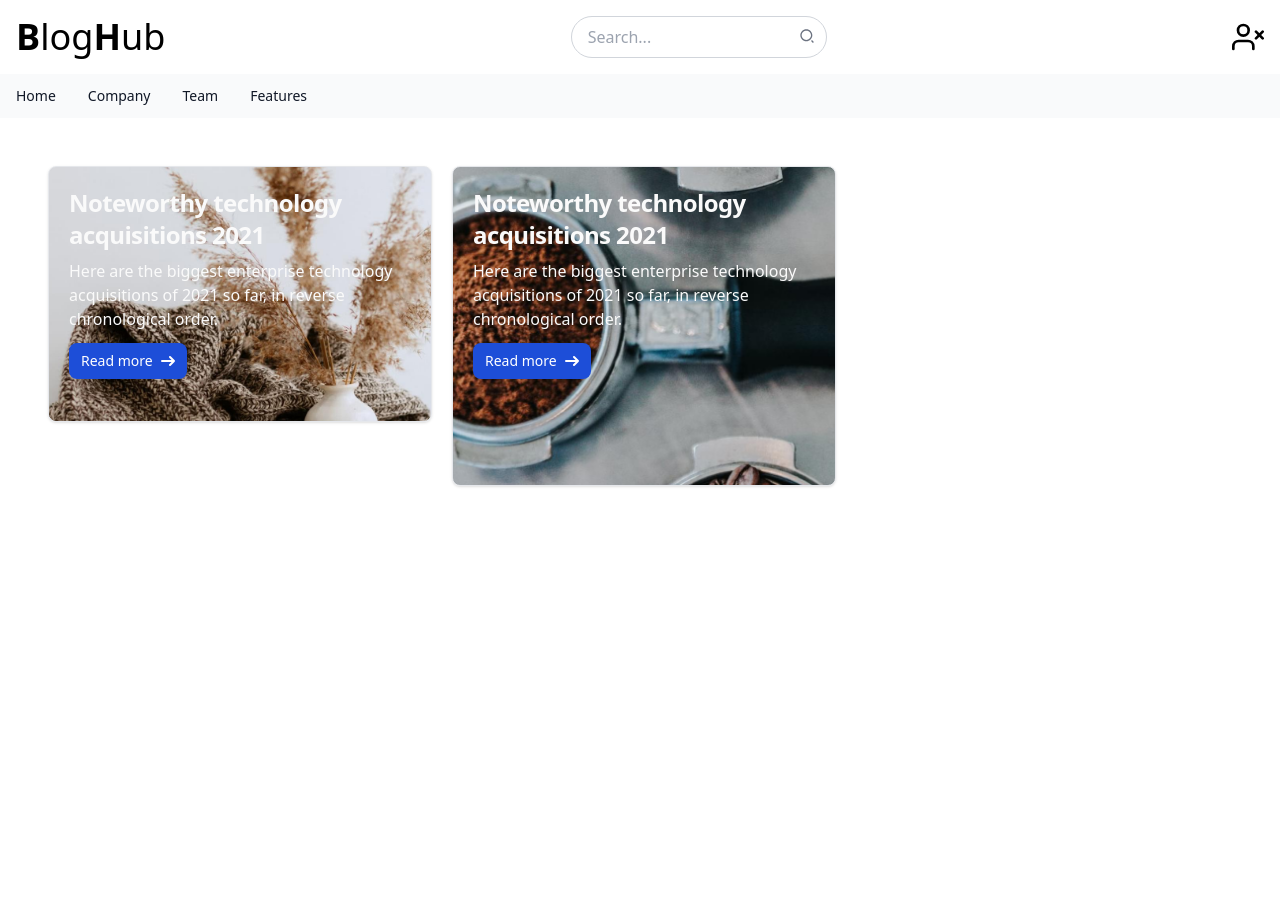
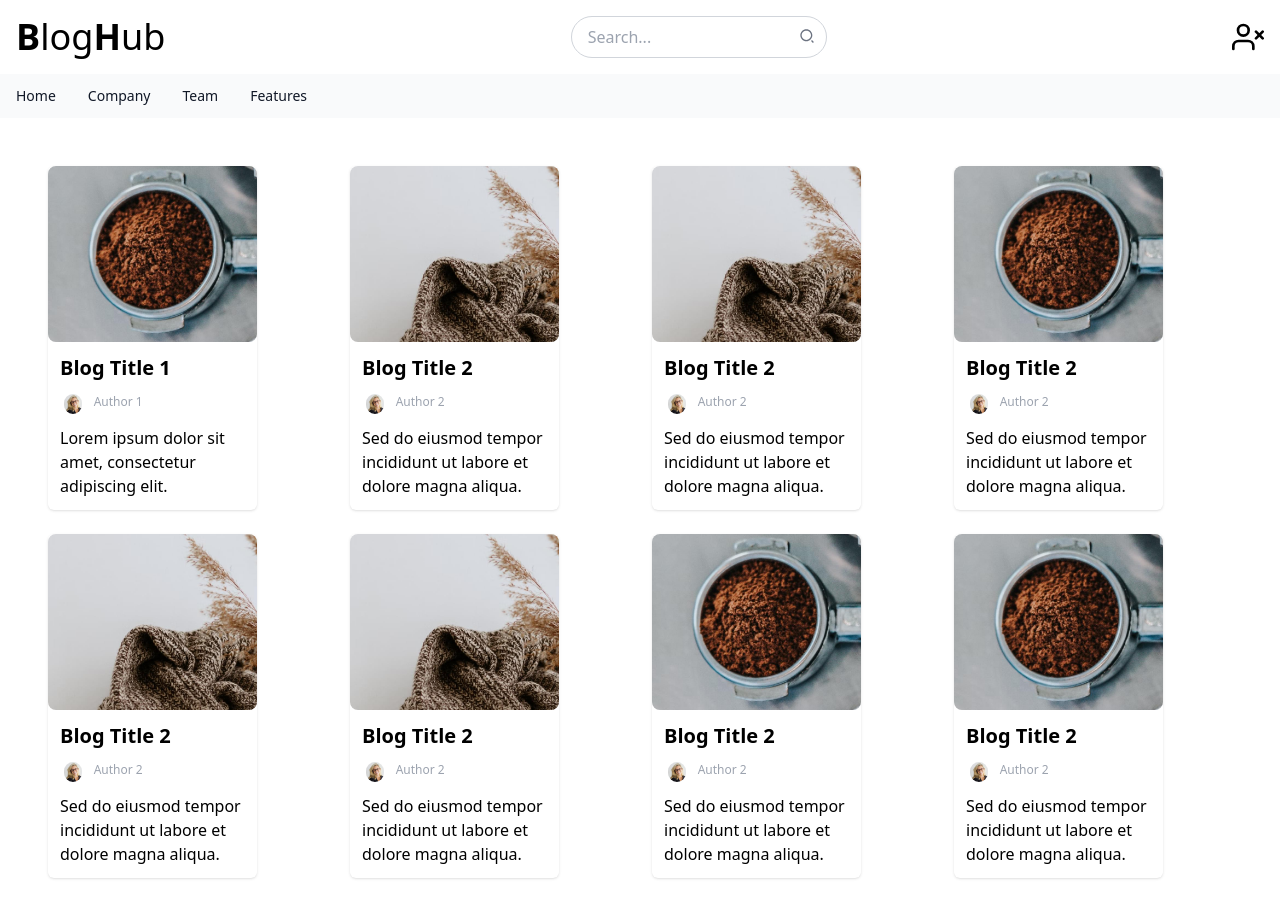
Before and after one commit to muhammedbadsha/blog-app-react, a React (Create React App) app in the folder blog-front/: page / in a window 1280 px wide. Shown: the top 918 px of the page. Before the commit the page ends 800 px from the top, so only its background shows below. Built offline with nearby package versions, Linux system fonts and the light colour scheme.

Commit message:
updations on cart home

```diff
--- a/blog-front/src/components/Blogs/Cards.jsx
+++ b/blog-front/src/components/Blogs/Cards.jsx
@@ -1,88 +1,101 @@
 import React from "react";
 import img_6_sq from "../../assets/blog_pic/hero_5.jpg";
 import hero from "../../assets/blog_pic/hero_3.jpg";
+import profile from "../../assets/blog_pic/person_2.jpg"
+import { Link } from "react-router-dom";
 
-export function Cards() {
+const BlogCard = ({ title, author, image,date,time ,description }) => {
   return (
-    <div className="flex flex-col-3 gap-5 px-12 py-12">
-      <div
-        className=" max-w-sm  border border-gray-200 rounded-lg shadow  dark:border-gray-700 bg-cover bg-center lg:h-64"
-        style={{ backgroundImage: `url(${hero})` }}
-      >
-        <div class="p-5">
-          <a href="#">
-            <h5 class="mb-2 text-2xl font-bold tracking-tight text-neutral-50 dark:text-neutral-50">
-              Noteworthy technology acquisitions 2021
-            </h5>
-          </a>
-          <p class="mb-3 font-normal text-neutral-50 dark:text-neutral-50">
-            Here are the biggest enterprise technology acquisitions of 2021 so
-            far, in reverse chronological order.
+
+
+    <div className="w-full lg:w-3/4  sm:w-2/5 md:w-2/3 rounded-md shadow bg-cover hover:shadow-lg"   >
+      <div className="py-3 px-3 rounded-lg w-full h-44 bg-gray-400 bg-cover" style={{ backgroundImage:`url(${image})` }}>
+
+     </div>
+      <div className="py-3 px-3  ">
+        <h1 className="text-xl font-semibold ">{title}</h1>
+
+      </div>
+      <div className="px-4 flex">
+        <div className="w-5 h-5 rounded-full bg-red-400 bg-cover" style={{backgroundImage: `url(${profile})`}}>
+        </div>
+        <div className="px-3 text-xs text-gray-400 flex justify-between w-full">
+          <p>
+          {author}
           </p>
-          <a
-            href="#"
-            class="inline-flex items-center px-3 py-2 text-sm font-medium text-center text-white bg-blue-700 rounded-lg hover:bg-blue-800 focus:ring-4 focus:outline-none focus:ring-blue-300 dark:bg-blue-600 dark:hover:bg-blue-700 dark:focus:ring-blue-800"
-          >
-            Read more
-            <svg
-              class="w-3.5 h-3.5 ml-2"
-              aria-hidden="true"
-              xmlns="http://www.w3.org/2000/svg"
-              fill="none"
-              viewBox="0 0 14 10"
-            >
-              <path
-                stroke="currentColor"
-                stroke-linecap="round"
-                stroke-linejoin="round"
-                stroke-width="2"
-                d="M1 5h12m0 0L9 1m4 4L9 9"
-              />
-            </svg>
-          </a>
-        </div>
+          <p className="text-natural-400 flex justify-end ">{date} {time}</p>
+
+          </div>
       </div>
-      <div
-        className="max-w-sm  border border-gray-200 rounded-lg shadow  dark:border-gray-700 bg-cover bg-center lg:h-80"
-        style={{ backgroundImage: `url(${img_6_sq})` }}
-      >
-        <div class="p-5">
-          <a href="#">
-            <h5 class="mb-2 text-2xl font-bold tracking-tight text-neutral-50 dark:text-white">
-              Noteworthy technology acquisitions 2021
-            </h5>
-          </a>
-          <p class="mb-3 font-normal text-neutral-50 dark:text-neutral-50">
-            Here are the biggest enterprise technology acquisitions of 2021 so
-            far, in reverse chronological order.
-          </p>
-          <a
-            href="#"
-            class="inline-flex items-center px-3 py-2 text-sm font-medium text-center text-white bg-blue-700 rounded-lg hover:bg-blue-800 focus:ring-4 focus:outline-none focus:ring-blue-300 dark:bg-blue-600 dark:hover:bg-blue-700 dark:focus:ring-blue-800"
-          >
-            Read more
-            <svg
-              class="w-3.5 h-3.5 ml-2"
-              aria-hidden="true"
-              xmlns="http://www.w3.org/2000/svg"
-              fill="none"
-              viewBox="0 0 14 10"
-            >
-              <path
-                stroke="currentColor"
-                stroke-linecap="round"
-                stroke-linejoin="round"
-                stroke-width="2"
-                d="M1 5h12m0 0L9 1m4 4L9 9"
-              />
-            </svg>
-          </a>
-        </div>
+      <div>
+        <p className="px-3 py-3">{description}</p>
+      </div>
+      <div>
+
       </div>
     </div>
+
   );
-}
+};
 
-export const HomeMainCards = () => {
-  return <></>;
+export const BlogList = () => {
+  const blogs = [
+    {
+      title: 'Blog Title 1',
+      author: 'Author 1',
+      image: img_6_sq,
+      description: 'Lorem ipsum dolor sit amet, consectetur adipiscing elit.',
+    },
+    {
+      title: 'Blog Title 2',
+      author: 'Author 2',
+      image: hero,
+      description: 'Sed do eiusmod tempor incididunt ut labore et dolore magna aliqua.',
+    },
+    {
+      title: 'Blog Title 2',
+      author: 'Author 2',
+      image: hero,
+      description: 'Sed do eiusmod tempor incididunt ut labore et dolore magna aliqua.',
+    },
+    {
+      title: 'Blog Title 2',
+      author: 'Author 2',
+      image: img_6_sq,
+      description: 'Sed do eiusmod tempor incididunt ut labore et dolore magna aliqua.',
+    },
+    {
+      title: 'Blog Title 2',
+      author: 'Author 2',
+      image: hero,
+      description: 'Sed do eiusmod tempor incididunt ut labore et dolore magna aliqua.',
+    },
+    {
+      title: 'Blog Title 2',
+      author: 'Author 2',
+      image: hero,
+      description: 'Sed do eiusmod tempor incididunt ut labore et dolore magna aliqua.',
+    },
+    {
+      title: 'Blog Title 2',
+      author: 'Author 2',
+      image: img_6_sq,
+      description: 'Sed do eiusmod tempor incididunt ut labore et dolore magna aliqua.',
+    },
+    {
+      title: 'Blog Title 2',
+      author: 'Author 2',
+      image: img_6_sq,
+      description: 'Sed do eiusmod tempor incididunt ut labore et dolore magna aliqua.',
+    },
+    // Add more blog objects
+  ];
+
+  return (
+    <div className="grid lg:grid-cols-4 md:grid-cols-3 lg:gap-6 md:gap-6 lg:px-12 md:px-5 lg:py-12 md:py-7 justify-center">
+      {blogs.map((blog, index) => (
+        <BlogCard key={index} {...blog} />
+      ))}
+    </div>
+  );
 };
--- a/blog-front/src/components/Blogs/TrendingBlogs.jsx
+++ b/blog-front/src/components/Blogs/TrendingBlogs.jsx
@@ -1,11 +1,11 @@
 import React from 'react'
 import { Link } from "react-router-dom";
-import {Cards} from "./Cards"
+import {BlogList} from "./Cards"
 
 const TrendingBlogs = () => {
   return (
     <>
- <Cards />
+ <BlogList />
   </>
   )
 }
--- a/blog-front/src/components/loginComponents/NavBar.jsx
+++ b/blog-front/src/components/loginComponents/NavBar.jsx
@@ -23,7 +23,7 @@ export const NavBar = () => {
           <div
             className={`font-medium ${!isExpanded ? "" : "sm:hidden md:flex"}`}
           >
-            <Link path="/" className="flex items-center">
+            <Link to="/" className="flex items-center">
               <div className="text-bold sm:text-base md:text-lg lg:text-4xl ">
                 <b>B</b>log<b>H</b>ub
               </div>
```
